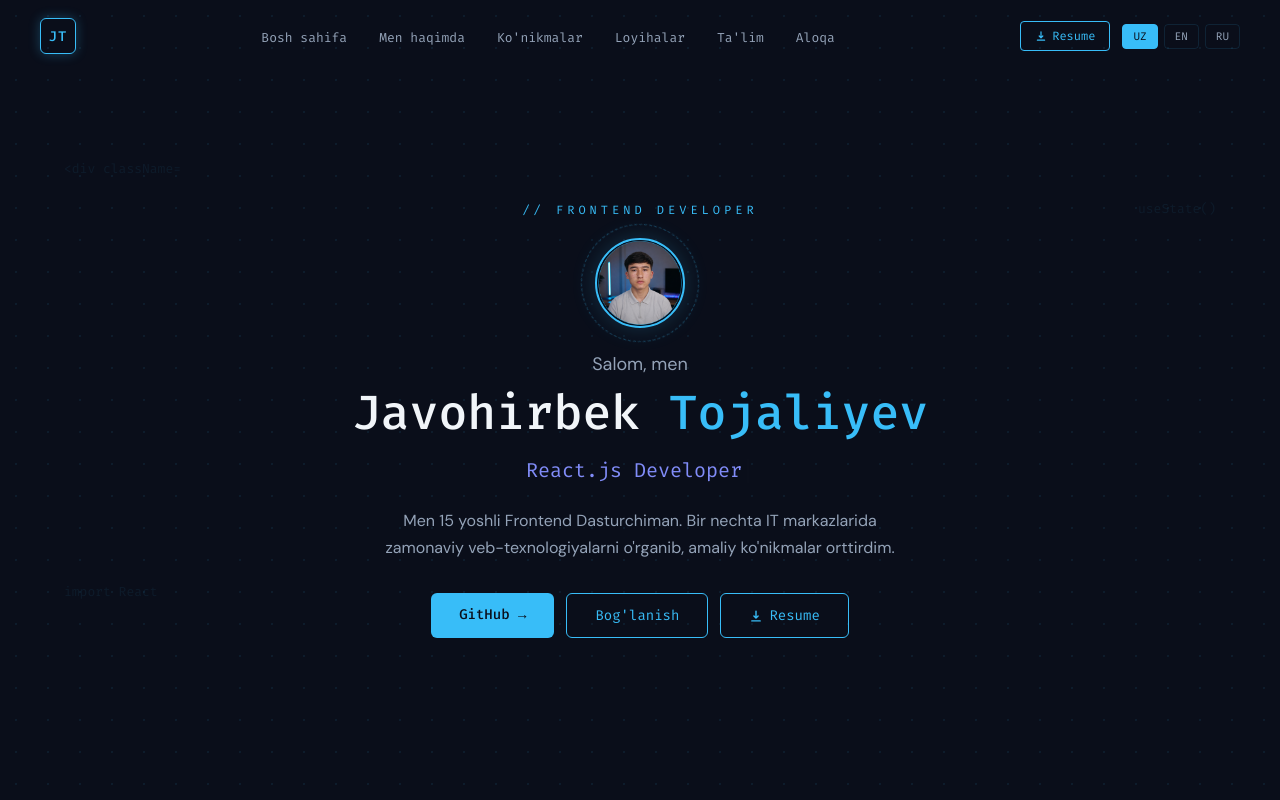
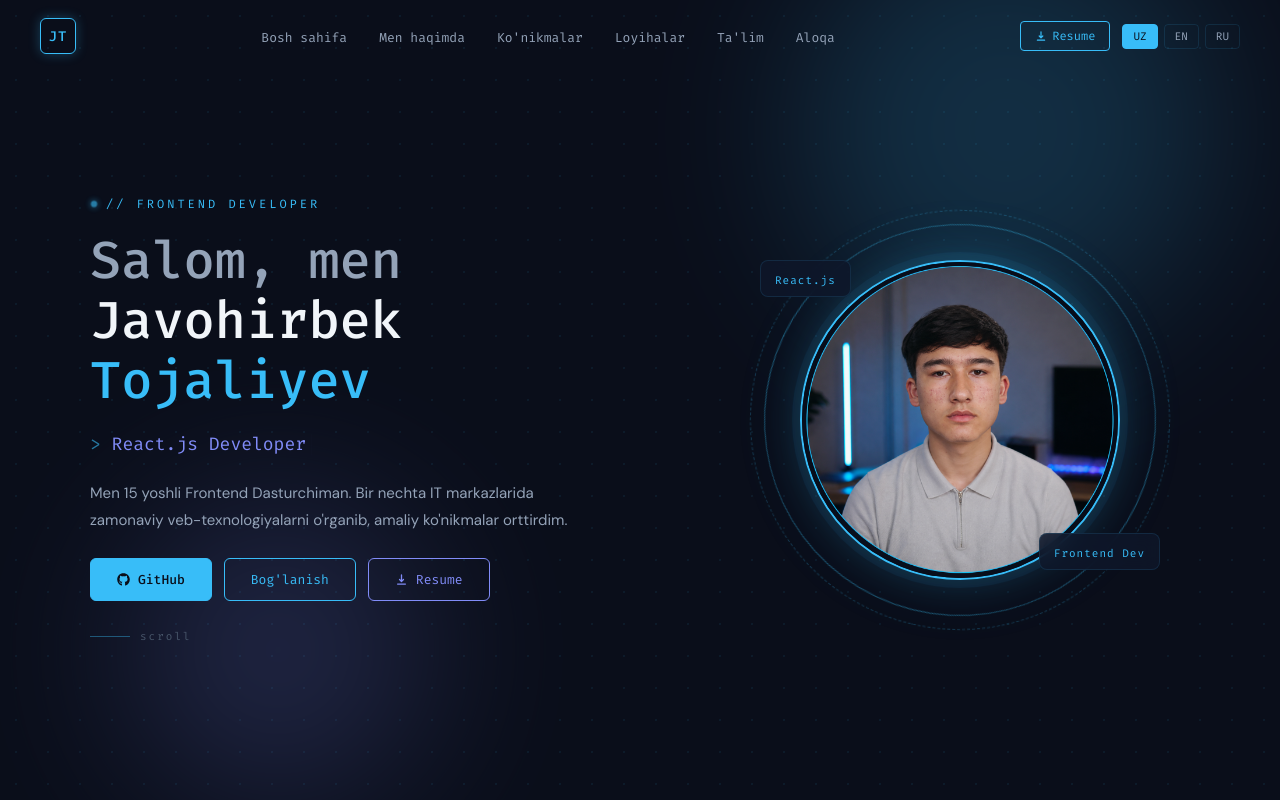
Before and after one commit to Javohirbek-011/my-portfolio, a React (Vite) app: page / in a window 1280 px wide. Shown: the top 800 px of the page. Built offline with nearby package versions, Linux system fonts and the light colour scheme.

Commit message:
redesign: Hero 2-column layout, large photo right, text left

```diff
--- a/src/components/Hero.jsx
+++ b/src/components/Hero.jsx
@@ -1,6 +1,7 @@
 import { useState, useEffect } from 'react';
 import { useLang } from '../context/LanguageContext';
 import { HiDownload } from 'react-icons/hi';
+import { FaGithub } from 'react-icons/fa';
 import '../styles/Hero.css';
 
 export default function Hero() {
@@ -20,7 +21,7 @@ export default function Hero() {
         setDisplayed(current.slice(0, charIndex));
         setCharIndex((c) => c + 1);
       } else if (!isDeleting && charIndex > current.length) {
-        setTimeout(() => setIsDeleting(true), 1200);
+        setTimeout(() => setIsDeleting(true), 1400);
       } else if (isDeleting && charIndex > 0) {
         setDisplayed(current.slice(0, charIndex - 1));
         setCharIndex((c) => c - 1);
@@ -37,33 +38,32 @@ export default function Hero() {
     <section className="hero" id="hero">
       <div className="hero-grid"></div>
 
-      <div className="hero-code hero-code-tl">
-        <span>&lt;div className=</span>
-      </div>
-      <div className="hero-code hero-code-tr">
-        <span>useState()</span>
-      </div>
-      <div className="hero-code hero-code-bl">
-        <span>import React</span>
+      {/* Ambient glow blobs */}
+      <div className="hero-blob hero-blob-1"></div>
+      <div className="hero-blob hero-blob-2"></div>
+
+      <div className="hero-inner">
+        {/* LEFT — text content */}
+        <div className="hero-content">
+          <div className="hero-tag">
+            <span className="hero-tag-dot"></span>
+            // FRONTEND DEVELOPER
           </div>
 
-      <div className="hero-content">
-        <div className="hero-tag">// FRONTEND DEVELOPER</div>
+          <h1 className="hero-name">
+            {t.hero.greeting}<br />
+            <span className="hero-name-first">Javohirbek</span>{' '}
+            <span className="hero-name-last">Tojaliyev</span>
+          </h1>
 
-        {/* Avatar with animated ring */}
-        <div className="hero-avatar-wrap">
-          <div className="hero-avatar-ring"></div>
-          <div className="hero-avatar">
-            <img src="/avatar.png" alt="Javohirbek Tojaliyev" className="hero-avatar-img" />
-          </div>
+          <div className="hero-typing">
+            <span className="hero-typing-prefix">&gt; </span>
+            {displayed}
+            <span className="cursor">|</span>
           </div>
 
-        <p className="hero-greeting">{t.hero.greeting}</p>
-        <h1 className="hero-name">Javohirbek <span>Tojaliyev</span></h1>
-        <div className="hero-typing">
-          {displayed}<span className="cursor">|</span>
-        </div>
           <p className="hero-bio">{t.hero.bio}</p>
+
           <div className="hero-btns">
             <a
               href="https://github.com/Javohirbek-011"
@@ -71,9 +71,11 @@ export default function Hero() {
               rel="noopener noreferrer"
               className="btn-primary"
             >
-            {t.hero.btnGithub} →
+              <FaGithub /> {t.hero.btnGithub}
             </a>
-          <a href="#contact" className="btn-outline">{t.hero.btnContact}</a>
+            <a href="#contact" className="btn-outline">
+              {t.hero.btnContact}
+            </a>
             <a
               href="/Javohirbek_CV.zip"
               download
@@ -84,6 +86,29 @@ export default function Hero() {
               <HiDownload /> Resume
             </a>
           </div>
+
+          {/* Scroll hint */}
+          <div className="hero-scroll">
+            <span className="hero-scroll-line"></span>
+            <span className="hero-scroll-text">scroll</span>
+          </div>
+        </div>
+
+        {/* RIGHT — photo */}
+        <div className="hero-photo-wrap">
+          <div className="hero-photo-ring hero-photo-ring-outer"></div>
+          <div className="hero-photo-ring hero-photo-ring-inner"></div>
+          <div className="hero-photo-frame">
+            <img src="/avatar.png" alt="Javohirbek Tojaliyev" className="hero-photo" />
+          </div>
+          {/* Floating badges */}
+          <div className="hero-badge hero-badge-tl">
+            <span>React.js</span>
+          </div>
+          <div className="hero-badge hero-badge-br">
+            <span>Frontend Dev</span>
+          </div>
+        </div>
       </div>
     </section>
   );
--- a/src/styles/Hero.css
+++ b/src/styles/Hero.css
@@ -1,3 +1,4 @@
+/* ── Hero section ── */
 .hero {
   min-height: 100vh;
   display: flex;
@@ -5,122 +6,105 @@
   justify-content: center;
   position: relative;
   overflow: hidden;
-  padding: 100px 20px 60px;
+  padding: 100px 40px 60px;
 }
 
+/* dot grid */
 .hero-grid {
   position: absolute;
   inset: 0;
-  background-image:
-    radial-gradient(circle, rgba(56, 189, 248, 0.08) 1px, transparent 1px);
+  background-image: radial-gradient(circle, rgba(56,189,248,0.07) 1px, transparent 1px);
   background-size: 32px 32px;
   pointer-events: none;
 }
 
-.hero-code {
+/* ambient glow blobs */
+.hero-blob {
   position: absolute;
-  font-family: 'Fira Code', monospace;
-  font-size: 13px;
-  color: var(--accent-blue);
-  opacity: 0.07;
+  border-radius: 50%;
+  filter: blur(80px);
   pointer-events: none;
+  opacity: 0.18;
+}
+.hero-blob-1 {
+  width: 420px; height: 420px;
+  background: var(--accent-blue);
+  top: -80px; right: 5%;
+}
+.hero-blob-2 {
+  width: 300px; height: 300px;
+  background: var(--accent-indigo);
+  bottom: 0; left: 10%;
 }
 
-.hero-code-tl { top: 20%; left: 5%; }
-.hero-code-tr { top: 25%; right: 5%; }
-.hero-code-bl { bottom: 25%; left: 5%; }
+/* ── Two-column layout ── */
+.hero-inner {
+  display: grid;
+  grid-template-columns: 1fr 420px;
+  gap: 64px;
+  align-items: center;
+  max-width: 1100px;
+  width: 100%;
+  z-index: 1;
+}
 
+/* ── LEFT: text ── */
 .hero-content {
-  text-align: center;
-  z-index: 1;
-  max-width: 700px;
+  display: flex;
+  flex-direction: column;
+  gap: 20px;
 }
 
 .hero-tag {
+  display: inline-flex;
+  align-items: center;
+  gap: 8px;
   font-family: 'Fira Code', monospace;
   font-size: 12px;
   color: var(--accent-blue);
-  letter-spacing: 4px;
-  margin-bottom: 20px;
+  letter-spacing: 3px;
 }
 
-/* Avatar with animated outer ring */
-.hero-avatar-wrap {
-  position: relative;
-  width: 90px;
-  height: 90px;
-  margin: 0 auto 24px;
-  display: flex;
-  align-items: center;
-  justify-content: center;
+.hero-tag-dot {
+  width: 8px; height: 8px;
+  border-radius: 50%;
+  background: var(--accent-blue);
+  box-shadow: 0 0 8px var(--accent-blue);
+  animation: pulse-dot 2s ease infinite;
 }
 
-.hero-avatar-ring {
-  position: absolute;
-  inset: -14px;
-  border-radius: 50%;
-  border: 1px dashed var(--accent-blue);
-  opacity: 0.3;
-  animation: spin-ring 20s linear infinite;
-}
-
-@keyframes spin-ring {
-  from { transform: rotate(0deg); }
-  to   { transform: rotate(360deg); }
-}
-
-.hero-avatar {
-  width: 90px;
-  height: 90px;
-  border-radius: 50%;
-  border: 2px solid var(--accent-blue);
-  background: rgba(56, 189, 248, 0.06);
-  display: flex;
-  align-items: center;
-  justify-content: center;
-  font-family: 'Fira Code', monospace;
-  font-size: 24px;
-  font-weight: 500;
-  color: var(--accent-blue);
-  box-shadow: 0 0 24px rgba(56, 189, 248, 0.2);
-  position: relative;
-  z-index: 1;
-  overflow: hidden;
-}
-
-.hero-avatar-img {
-  width: 100%;
-  height: 100%;
-  object-fit: cover;
-  object-position: top;
-  border-radius: 50%;
-}
-
-.hero-greeting {
-  font-size: 18px;
-  color: var(--text-secondary);
-  margin-bottom: 8px;
+@keyframes pulse-dot {
+  0%, 100% { opacity: 1; transform: scale(1); }
+  50%       { opacity: 0.5; transform: scale(0.7); }
 }
 
 .hero-name {
   font-family: 'Fira Code', monospace;
-  font-size: 48px;
+  font-size: 52px;
   font-weight: 500;
-  color: var(--text-primary);
-  margin-bottom: 16px;
-  line-height: 1.2;
+  line-height: 1.15;
+  color: var(--text-secondary);
+  margin: 0;
 }
 
-.hero-name span {
+.hero-name-first {
+  color: var(--text-primary);
+}
+
+.hero-name-last {
   color: var(--accent-blue);
 }
 
 .hero-typing {
   font-family: 'Fira Code', monospace;
-  font-size: 20px;
+  font-size: 18px;
   color: var(--accent-indigo);
-  margin-bottom: 20px;
-  min-height: 30px;
+  min-height: 28px;
+}
+
+.hero-typing-prefix {
+  color: var(--accent-blue);
+  opacity: 0.6;
 }
 
 .cursor {
@@ -129,47 +113,53 @@
 
 @keyframes blink {
   0%, 100% { opacity: 1; }
-  50% { opacity: 0; }
+  50%       { opacity: 0; }
 }
 
 .hero-bio {
-  font-size: 16px;
+  font-size: 15px;
   color: var(--text-secondary);
-  line-height: 1.7;
-  max-width: 520px;
-  margin: 0 auto 32px;
+  line-height: 1.8;
+  max-width: 480px;
+  margin: 0;
 }
 
 .hero-btns {
   display: flex;
   gap: 12px;
-  justify-content: center;
   flex-wrap: wrap;
+  margin-top: 4px;
 }
 
 .btn-primary {
+  display: inline-flex;
+  align-items: center;
+  gap: 8px;
   font-family: 'Fira Code', monospace;
-  font-size: 14px;
-  padding: 12px 28px;
+  font-size: 13px;
+  padding: 12px 26px;
   background: var(--accent-blue);
   color: var(--bg-primary);
   border-radius: 6px;
   text-decoration: none;
+  font-weight: 500;
+  border: 1px solid var(--accent-blue);
   transition: all 0.3s ease;
-  font-weight: 500;
 }
 
 .btn-primary:hover {
   background: transparent;
   color: var(--accent-blue);
-  box-shadow: 0 0 20px rgba(56, 189, 248, 0.3);
-  border: 1px solid var(--accent-blue);
+  box-shadow: 0 0 20px rgba(56,189,248,0.25);
 }
 
 .btn-outline {
+  display: inline-flex;
+  align-items: center;
+  gap: 8px;
   font-family: 'Fira Code', monospace;
-  font-size: 14px;
-  padding: 12px 28px;
+  font-size: 13px;
+  padding: 12px 26px;
   background: transparent;
   color: var(--accent-blue);
   border: 1px solid var(--accent-blue);
@@ -179,23 +169,141 @@
 }
 
 .btn-outline:hover {
-  background: var(--accent-blue);
-  color: var(--bg-primary);
-  box-shadow: 0 0 20px rgba(56, 189, 248, 0.3);
+  background: rgba(56,189,248,0.08);
+  box-shadow: 0 0 16px rgba(56,189,248,0.2);
 }
 
-.btn-resume {
-  display: inline-flex;
+.btn-resume { color: var(--accent-indigo); border-color: var(--accent-indigo); }
+.btn-resume:hover { background: rgba(129,140,248,0.08); box-shadow: 0 0 16px rgba(129,140,248,0.2); }
+
+/* scroll hint */
+.hero-scroll {
+  display: flex;
   align-items: center;
-  gap: 6px;
+  gap: 10px;
+  margin-top: 8px;
 }
 
-@media (max-width: 768px) {
-  .hero-name {
-    font-size: 32px;
+.hero-scroll-line {
+  width: 40px;
+  height: 1px;
+  background: var(--accent-blue);
+  opacity: 0.4;
+}
+
+.hero-scroll-text {
+  font-family: 'Fira Code', monospace;
+  font-size: 11px;
+  color: var(--text-muted);
+  letter-spacing: 2px;
+}
+
+/* ── RIGHT: photo ── */
+.hero-photo-wrap {
+  position: relative;
+  display: flex;
+  align-items: center;
+  justify-content: center;
+  width: 380px;
+  height: 380px;
+}
+
+.hero-photo-ring {
+  position: absolute;
+  border-radius: 50%;
+  pointer-events: none;
+}
+
+.hero-photo-ring-outer {
+  inset: -20px;
+  border: 1px dashed rgba(56,189,248,0.25);
+  animation: spin-slow 25s linear infinite;
+}
+
+.hero-photo-ring-inner {
+  inset: -6px;
+  border: 1.5px solid rgba(56,189,248,0.4);
+  animation: spin-slow 15s linear infinite reverse;
+}
+
+@keyframes spin-slow {
+  from { transform: rotate(0deg); }
+  to   { transform: rotate(360deg); }
+}
+
+.hero-photo-frame {
+  width: 320px;
+  height: 320px;
+  border-radius: 50%;
+  overflow: hidden;
+  border: 2.5px solid var(--accent-blue);
+  box-shadow:
+    0 0 0 8px rgba(56,189,248,0.06),
+    0 0 40px rgba(56,189,248,0.2),
+    0 0 80px rgba(56,189,248,0.08);
+  position: relative;
+  z-index: 1;
+}
+
+.hero-photo {
+  width: 100%;
+  height: 100%;
+  object-fit: cover;
+  object-position: top center;
+  display: block;
+}
+
+/* floating badges */
+.hero-badge {
+  position: absolute;
+  z-index: 2;
+  background: rgba(15, 23, 42, 0.85);
+  border: 1px solid var(--border-color);
+  border-radius: 8px;
+  padding: 7px 14px;
+  backdrop-filter: blur(8px);
+}
+
+.hero-badge span {
+  font-family: 'Fira Code', monospace;
+  font-size: 11px;
+  color: var(--accent-blue);
+  letter-spacing: 1px;
+}
+
+.hero-badge-tl { top: 30px; left: -10px; }
+.hero-badge-br { bottom: 40px; right: -10px; }
+
+/* ── Responsive ── */
+@media (max-width: 900px) {
+  .hero-inner {
+    grid-template-columns: 1fr;
+    text-align: center;
+    gap: 48px;
   }
 
-  .hero-typing {
-    font-size: 16px;
+  .hero-name { font-size: 38px; }
+  .hero-bio  { max-width: 100%; }
+  .hero-btns { justify-content: center; }
+  .hero-scroll { justify-content: center; }
+  .hero-tag  { justify-content: center; }
+
+  .hero-photo-wrap {
+    width: 280px;
+    height: 280px;
+    margin: 0 auto;
   }
+
+  .hero-photo-frame {
+    width: 240px;
+    height: 240px;
+  }
+
+  .hero-badge-tl { top: 10px; left: 0; }
+  .hero-badge-br { bottom: 10px; right: 0; }
 }
+
+@media (max-width: 480px) {
+  .hero { padding: 90px 20px 40px; }
+  .hero-name { font-size: 30px; }
+}
```
Lines whose indentation alone changed are shown as unchanged.
